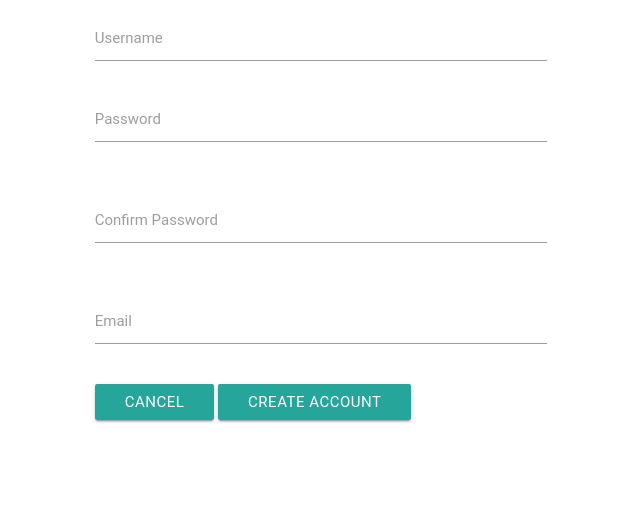
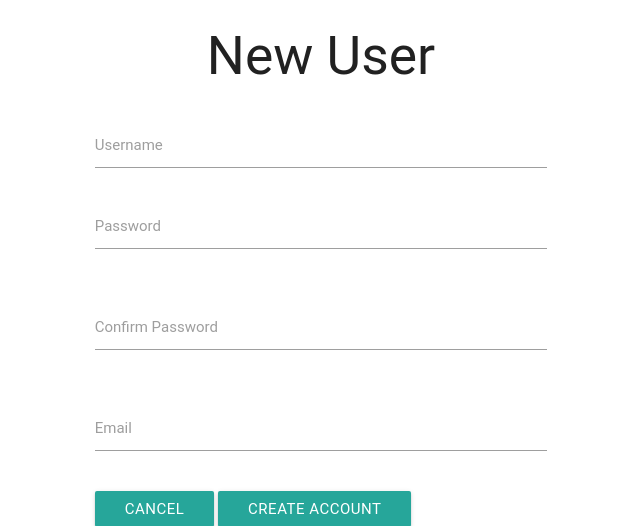
Before and after one commit to Canain/HRS, a PHP site: page /registration.php in a window 1280 px wide. Shown: the top 526 px of the page, without its empty margins (319-959 px from the left). Run offline with PHP 8.4, Linux system fonts and the light colour scheme; some libraries are stand-ins or nearby versions; some web fonts are replaced.

Commit message:
new user

```diff
--- a/registration.php
+++ b/registration.php
@@ -28,6 +28,7 @@ require 'start.php';
 ?>
 <div style="display:flex;justify-content: center;align-items: center; position: relative;">
     <div class="row">
+        <h2 align="center">New User</h2>
         <form class="col s12" method="post">
             <div class="row">
                 <div class="input-field col s12">
```
